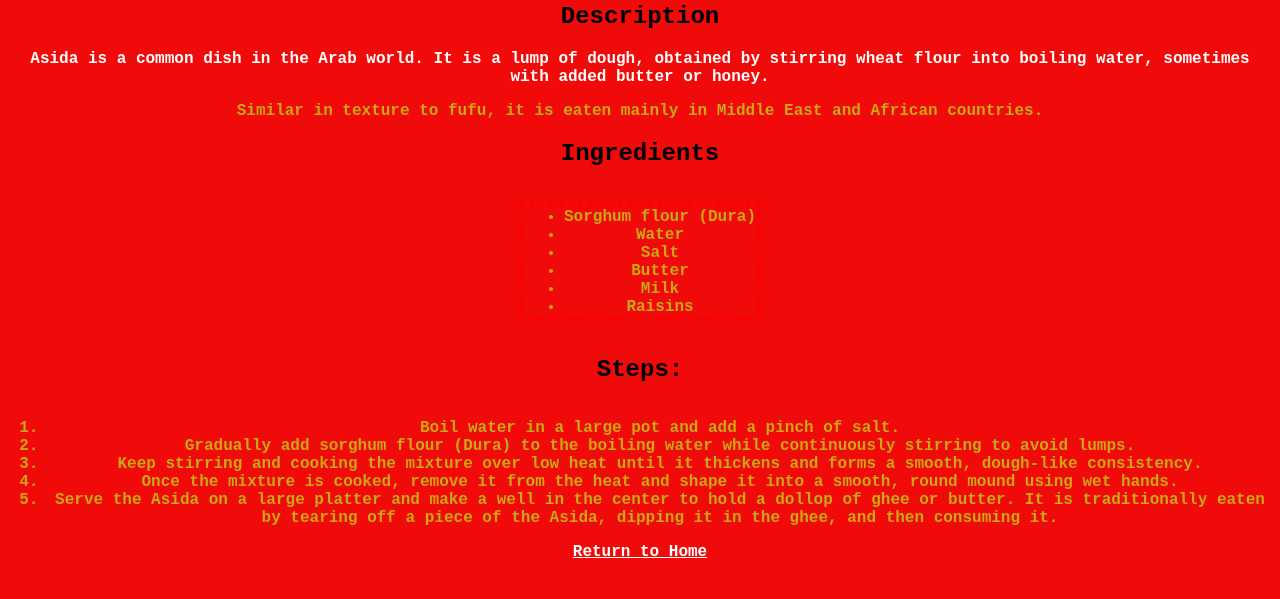
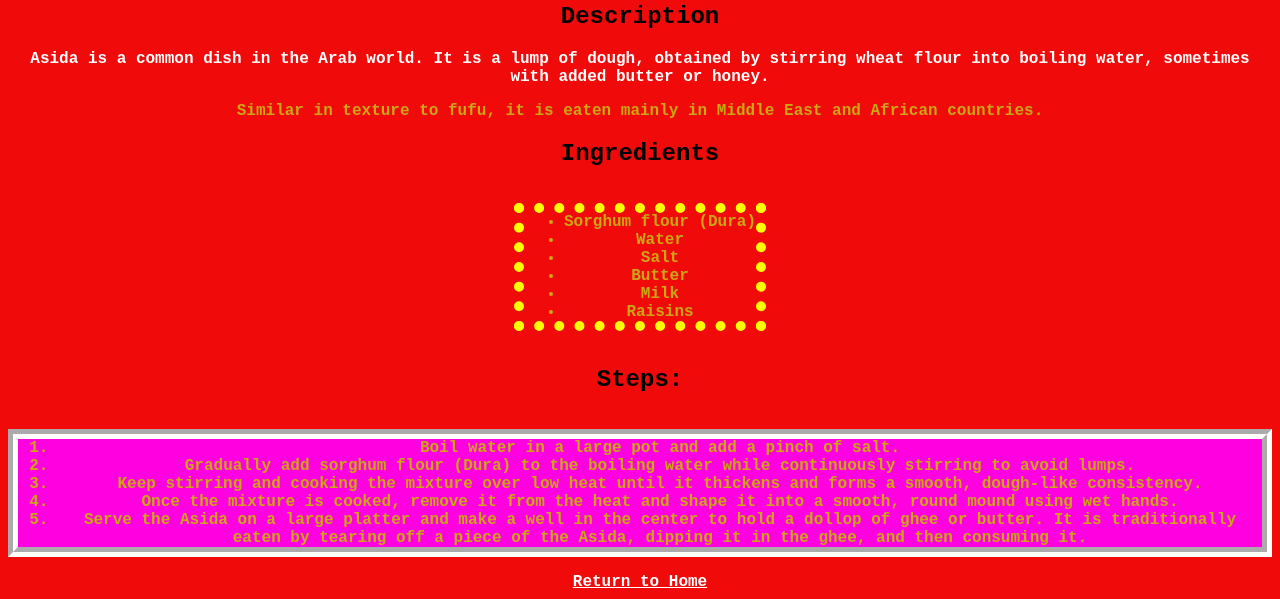
Before and after one commit to YousifTheKind/odin-recipes, a plain HTML site: page recipes/asida.html in a window 1280 px wide. Shown: the part 602-1201 px from the top of the page. Before the commit the page ends 1171 px from the top, so only its background shows below. Drawn offline with Linux system fonts and the light colour scheme.

Commit message:
Add style to steps & ingredient list on all pages

```diff
--- a/style.css
+++ b/style.css
@@ -57,9 +57,11 @@ body {
 
 .three {
     display: inline-block;
-    border: 5px dotted red;
+    border: 10px dotted yellow;
 }
 
 .four {
     display: inline-block;
+    background-color: rgb(255, 0, 225);
+    border: 10px groove white;
 }
```
